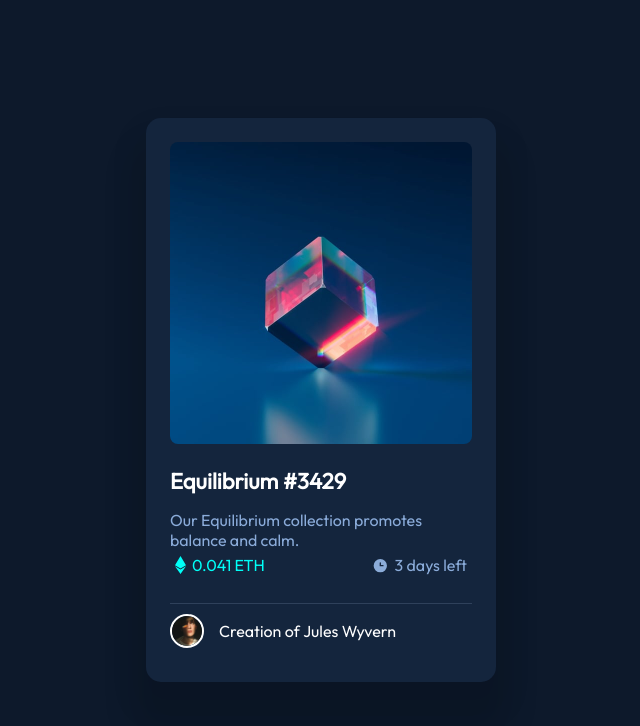
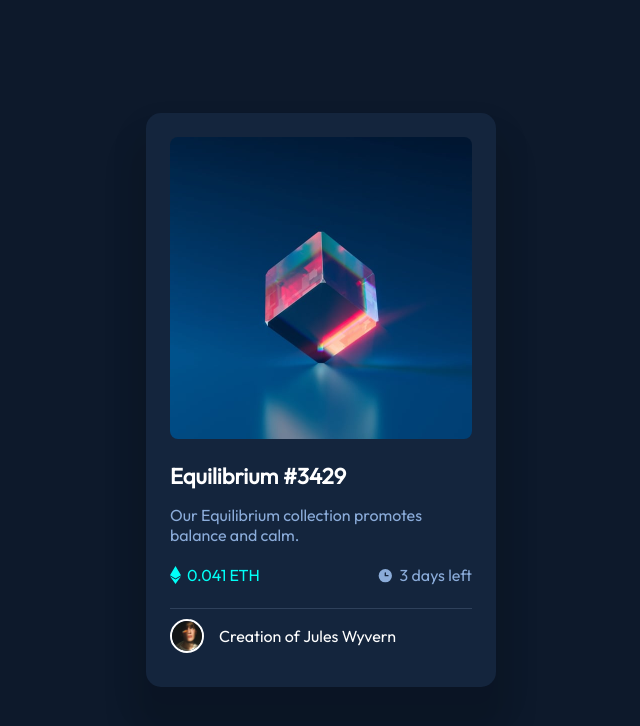
Before and after one commit to julihabif/NFTpreviewcard, a plain HTML site: page index.html in a window 1280 px wide. Shown: the whole page, without its empty margins (319-959 px from the left). Drawn offline with Linux system fonts and the light colour scheme.

Commit message:
change of margin

```diff
--- a/css/styles.css
+++ b/css/styles.css
@@ -82,12 +82,13 @@ body{
     display: flex;
     justify-content: space-between;
     align-items: center;
-    padding: 5px;
+    margin-top: 20px;
 }
 .card-body.card-details{
     display: flex;
     justify-content: space-between;
     align-items: center;
+
 }
 
 .card-eth{
```
